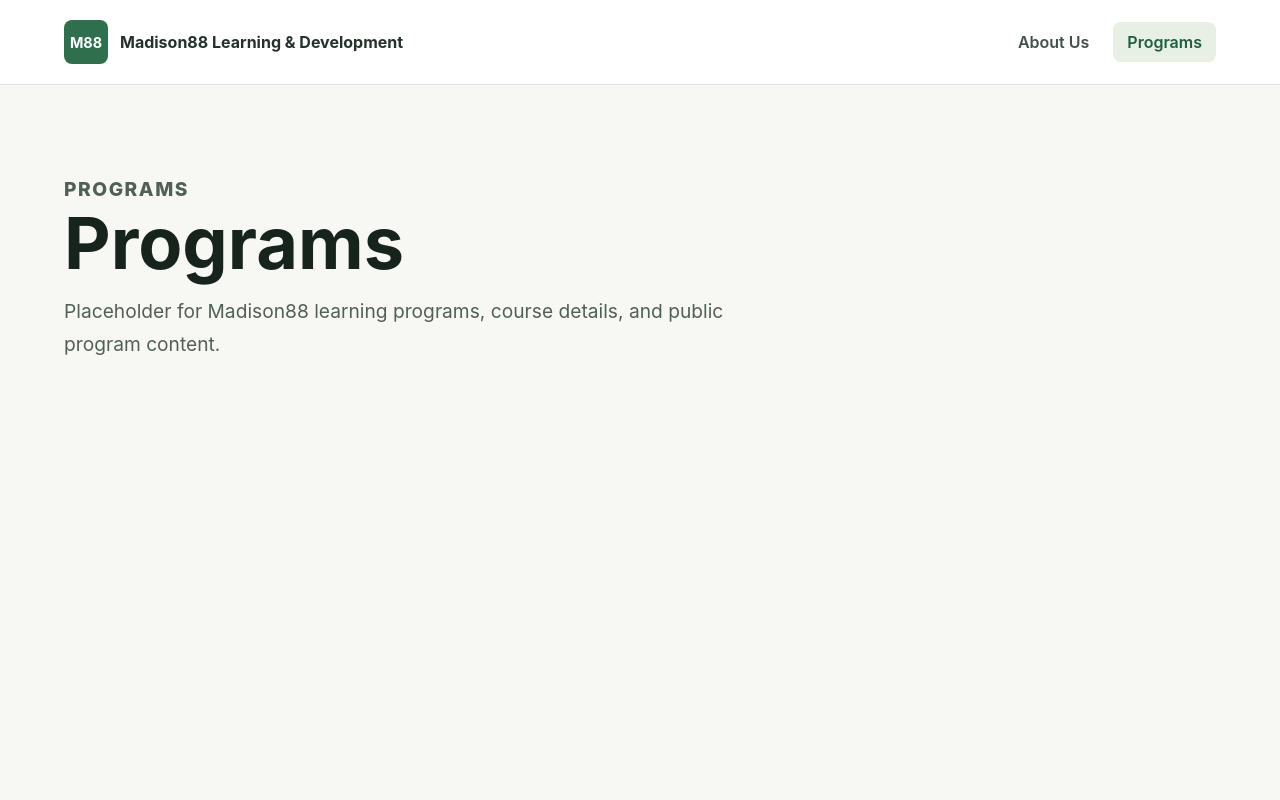
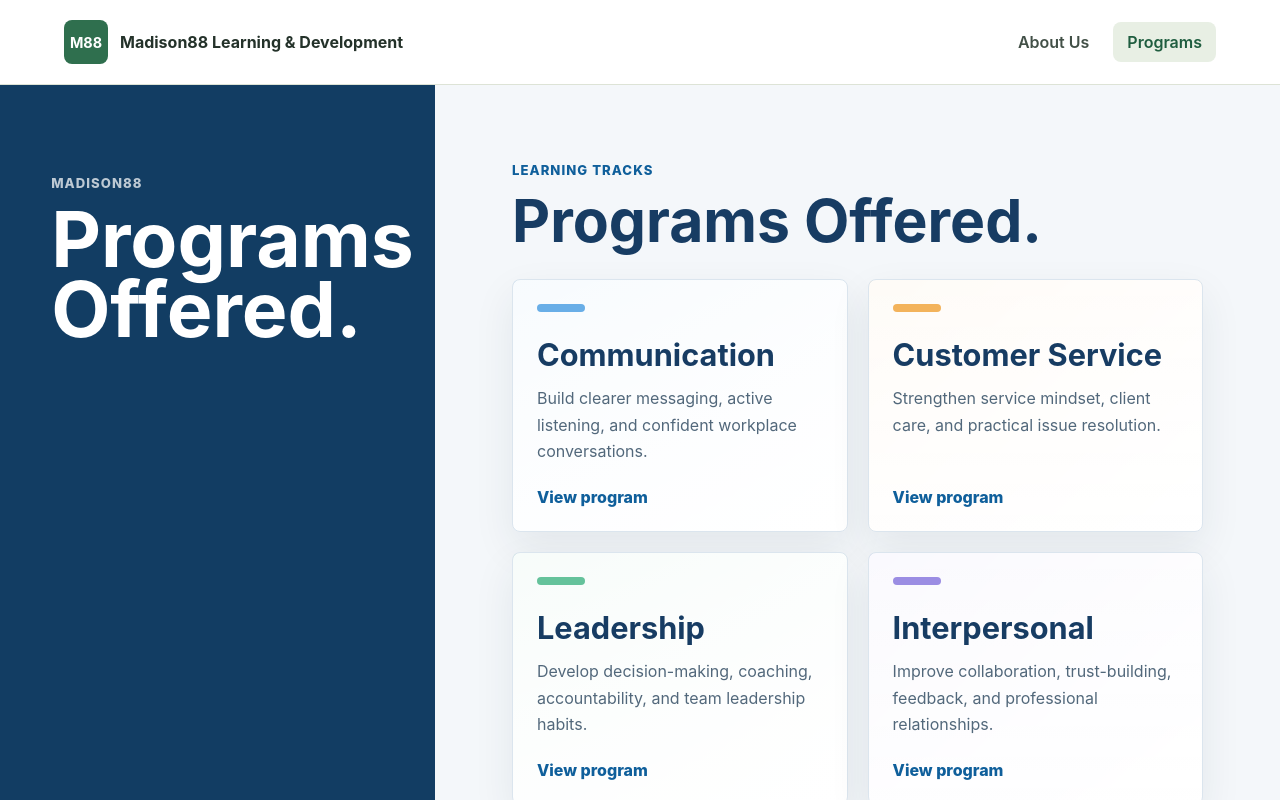
Before and after one commit to madison88admin/L-D-Website, a React (Vite) app: page /programs in a window 1280 px wide. Shown: the top 800 px of the page. Built offline with nearby package versions, Linux system fonts and the light colour scheme.

Commit message:
Build programs page

```diff
--- a/src/App.tsx
+++ b/src/App.tsx
@@ -1,6 +1,7 @@
 import { NavLink, Route, Routes } from 'react-router-dom';
 import Home from './pages/Home';
 import Programs from './pages/Programs';
+import ProgramDetail from './pages/ProgramDetail';
 import AboutUs from './pages/AboutUs';
 
 function App() {
@@ -22,6 +23,7 @@ function App() {
         <Routes>
           <Route path="/" element={<Home />} />
           <Route path="/programs" element={<Programs />} />
+          <Route path="/programs/:slug" element={<ProgramDetail />} />
           <Route path="/about-us" element={<AboutUs />} />
         </Routes>
       </main>
--- /dev/null
+++ b/src/data/programs.ts
@@ -0,0 +1,61 @@
+export type Program = {
+  slug: string;
+  title: string;
+  summary: string;
+  accent: string;
+};
+
+export const programs: Program[] = [
+  {
+    slug: 'communication',
+    title: 'Communication',
+    summary: 'Build clearer messaging, active listening, and confident workplace conversations.',
+    accent: '#69aee7',
+  },
+  {
+    slug: 'customer-service',
+    title: 'Customer Service',
+    summary: 'Strengthen service mindset, client care, and practical issue resolution.',
+    accent: '#f3b35b',
+  },
+  {
+    slug: 'leadership',
+    title: 'Leadership',
+    summary: 'Develop decision-making, coaching, accountability, and team leadership habits.',
+    accent: '#65c29b',
+  },
+  {
+    slug: 'interpersonal',
+    title: 'Interpersonal',
+    summary: 'Improve collaboration, trust-building, feedback, and professional relationships.',
+    accent: '#9b8de3',
+  },
+  {
+    slug: 'ai-technology',
+    title: 'AI & Technology',
+    summary: 'Explore practical tools and digital skills for smarter, more adaptive work.',
+    accent: '#5dbdca',
+  },
+  {
+    slug: 'problem-solving-critical-thinking',
+    title: 'Problem-solving & Critical Thinking',
+    summary: 'Apply structured thinking to analyze challenges and make stronger decisions.',
+    accent: '#e77979',
+  },
+  {
+    slug: 'emotional-intelligence-well-being',
+    title: 'Emotional Intelligence & Well-being',
+    summary: 'Build self-awareness, resilience, empathy, and healthier workplace habits.',
+    accent: '#7fb36d',
+  },
+  {
+    slug: 'productivity-mindfulness',
+    title: 'Productivity & Mindfulness',
+    summary: 'Improve focus, prioritization, time management, and sustainable performance.',
+    accent: '#d7a85b',
+  },
+];
+
+export function getProgramBySlug(slug: string | undefined) {
+  return programs.find((program) => program.slug === slug);
+}
--- a/src/index.css
+++ b/src/index.css
@@ -111,6 +111,169 @@ a {
   line-height: 1.7;
 }
 
+.programs-page {
+  min-height: calc(100vh - 85px);
+  display: grid;
+  grid-template-columns: minmax(280px, 34vw) 1fr;
+  margin: clamp(-88px, -8vw, -40px) clamp(-72px, -5vw, -20px);
+  background: #f4f7fa;
+}
+
+.programs-panel {
+  display: flex;
+  flex-direction: column;
+  justify-content: space-between;
+  gap: 48px;
+  padding: clamp(44px, 7vw, 92px) clamp(26px, 4vw, 58px);
+  background: #123d63;
+  color: #ffffff;
+}
+
+.programs-kicker,
+.section-kicker {
+  margin: 0 0 14px;
+  font-size: 0.82rem;
+  font-weight: 800;
+  letter-spacing: 0.08em;
+  text-transform: uppercase;
+}
+
+.programs-kicker {
+  color: rgb(255 255 255 / 0.72);
+}
+
+.section-kicker {
+  color: #0f5f9b;
+}
+
+.programs-panel h1 {
+  margin: 0;
+  max-width: 440px;
+  font-size: clamp(2.9rem, 6vw, 6.6rem);
+  line-height: 0.92;
+  letter-spacing: 0;
+}
+
+.programs-panel p:last-child {
+  max-width: 420px;
+  margin: 0;
+  color: rgb(255 255 255 / 0.78);
+  font-size: 1.05rem;
+  line-height: 1.8;
+}
+
+.programs-content {
+  padding: clamp(40px, 6vw, 80px);
+}
+
+.programs-heading {
+  margin-bottom: 28px;
+}
+
+.programs-heading h2 {
+  margin: 0;
+  color: #173c63;
+  font-size: clamp(2.2rem, 4.6vw, 4.6rem);
+  line-height: 1;
+  letter-spacing: 0;
+}
+
+.program-card-grid {
+  display: grid;
+  grid-template-columns: repeat(2, minmax(220px, 1fr));
+  gap: 20px;
+}
+
+.program-card {
+  min-height: 230px;
+  display: flex;
+  flex-direction: column;
+  align-items: flex-start;
+  padding: 24px;
+  border: 1px solid #dbe5ee;
+  border-radius: 8px;
+  background:
+    linear-gradient(180deg, rgb(255 255 255 / 0.95), rgb(255 255 255 / 0.98)),
+    linear-gradient(135deg, var(--program-accent), #ffffff);
+  box-shadow: 0 16px 42px rgb(23 45 68 / 0.08);
+  transition:
+    border-color 160ms ease,
+    box-shadow 160ms ease,
+    transform 160ms ease;
+}
+
+.program-card:hover {
+  border-color: var(--program-accent);
+  box-shadow: 0 22px 52px rgb(23 45 68 / 0.14);
+  transform: translateY(-3px);
+}
+
+.program-card-mark {
+  display: block;
+  width: 48px;
+  height: 8px;
+  margin-bottom: 26px;
+  border-radius: 999px;
+  background: var(--program-accent);
+}
+
+.program-card h3 {
+  margin: 0;
+  color: #173c63;
+  font-size: clamp(1.35rem, 2.4vw, 2rem);
+  line-height: 1.1;
+  letter-spacing: 0;
+}
+
+.program-card p {
+  margin: 14px 0 22px;
+  color: #52687b;
+  line-height: 1.65;
+}
+
+.program-card-action {
+  margin-top: auto;
+  color: #0f5f9b;
+  font-weight: 800;
+}
+
+.program-detail-page {
+  max-width: 980px;
+}
+
+.back-link {
+  display: inline-flex;
+  margin-bottom: 24px;
+  color: #0f5f9b;
+  font-weight: 800;
+}
+
+.program-detail-card {
+  padding: clamp(32px, 6vw, 72px);
+  border: 1px solid #dbe5ee;
+  border-radius: 8px;
+  background:
+    linear-gradient(180deg, rgb(255 255 255 / 0.96), rgb(255 255 255 / 0.99)),
+    linear-gradient(135deg, var(--program-accent), #ffffff);
+  box-shadow: 0 20px 60px rgb(23 45 68 / 0.12);
+}
+
+.program-detail-card h1 {
+  margin: 0;
+  color: #173c63;
+  font-size: clamp(2.5rem, 6vw, 5rem);
+  line-height: 1;
+  letter-spacing: 0;
+}
+
+.program-detail-card p:last-child {
+  max-width: 720px;
+  margin: 22px 0 0;
+  color: #52687b;
+  font-size: clamp(1rem, 2vw, 1.25rem);
+  line-height: 1.8;
+}
+
 @media (max-width: 680px) {
   .site-header {
     align-items: flex-start;
@@ -126,3 +289,23 @@ a {
     text-align: center;
   }
 }
+
+@media (max-width: 980px) {
+  .programs-page {
+    grid-template-columns: 1fr;
+  }
+
+  .programs-panel {
+    min-height: 360px;
+  }
+}
+
+@media (max-width: 620px) {
+  .program-card-grid {
+    grid-template-columns: 1fr;
+  }
+
+  .programs-content {
+    padding: 32px 20px 48px;
+  }
+}
--- /dev/null
+++ b/src/pages/ProgramDetail.tsx
@@ -0,0 +1,32 @@
+import type { CSSProperties } from 'react';
+import { Link, Navigate, useParams } from 'react-router-dom';
+import { getProgramBySlug } from '../data/programs';
+
+type ProgramDetailStyle = CSSProperties & {
+  '--program-accent': string;
+};
+
+function ProgramDetail() {
+  const { slug } = useParams();
+  const program = getProgramBySlug(slug);
+
+  if (!program) {
+    return <Navigate to="/programs" replace />;
+  }
+
+  return (
+    <section className="program-detail-page">
+      <Link className="back-link" to="/programs">
+        Back to Programs
+      </Link>
+      <div className="program-detail-card" style={{ '--program-accent': program.accent } as ProgramDetailStyle}>
+        <span className="program-card-mark" aria-hidden="true"></span>
+        <p className="section-kicker">Program</p>
+        <h1>{program.title}</h1>
+        <p>{program.summary}</p>
+      </div>
+    </section>
+  );
+}
+
+export default ProgramDetail;
--- a/src/pages/Programs.tsx
+++ b/src/pages/Programs.tsx
@@ -1,12 +1,47 @@
+import type { CSSProperties } from 'react';
+import { Link } from 'react-router-dom';
+import { programs } from '../data/programs';
+
+type ProgramCardStyle = CSSProperties & {
+  '--program-accent': string;
+};
+
 function Programs() {
   return (
-    <section className="page">
-      <p className="page-label">Programs</p>
-      <h1>Programs</h1>
-      <p>
-        Placeholder for Madison88 learning programs, course details, and public
-        program content.
-      </p>
+    <section className="programs-page">
+      <aside className="programs-panel">
+        <div>
+          <p className="programs-kicker">Madison88</p>
+          <h1>Programs Offered.</h1>
+        </div>
+        <p>
+          Practical learning tracks designed to help individuals and teams build
+          capability, confidence, and excellence at work.
+        </p>
+      </aside>
+
+      <div className="programs-content">
+        <div className="programs-heading">
+          <p className="section-kicker">Learning Tracks</p>
+          <h2>Programs Offered.</h2>
+        </div>
+
+        <div className="program-card-grid">
+          {programs.map((program) => (
+            <Link
+              className="program-card"
+              key={program.slug}
+              style={{ '--program-accent': program.accent } as ProgramCardStyle}
+              to={`/programs/${program.slug}`}
+            >
+              <span className="program-card-mark" aria-hidden="true"></span>
+              <h3>{program.title}</h3>
+              <p>{program.summary}</p>
+              <span className="program-card-action">View program</span>
+            </Link>
+          ))}
+        </div>
+      </div>
     </section>
   );
 }
```
